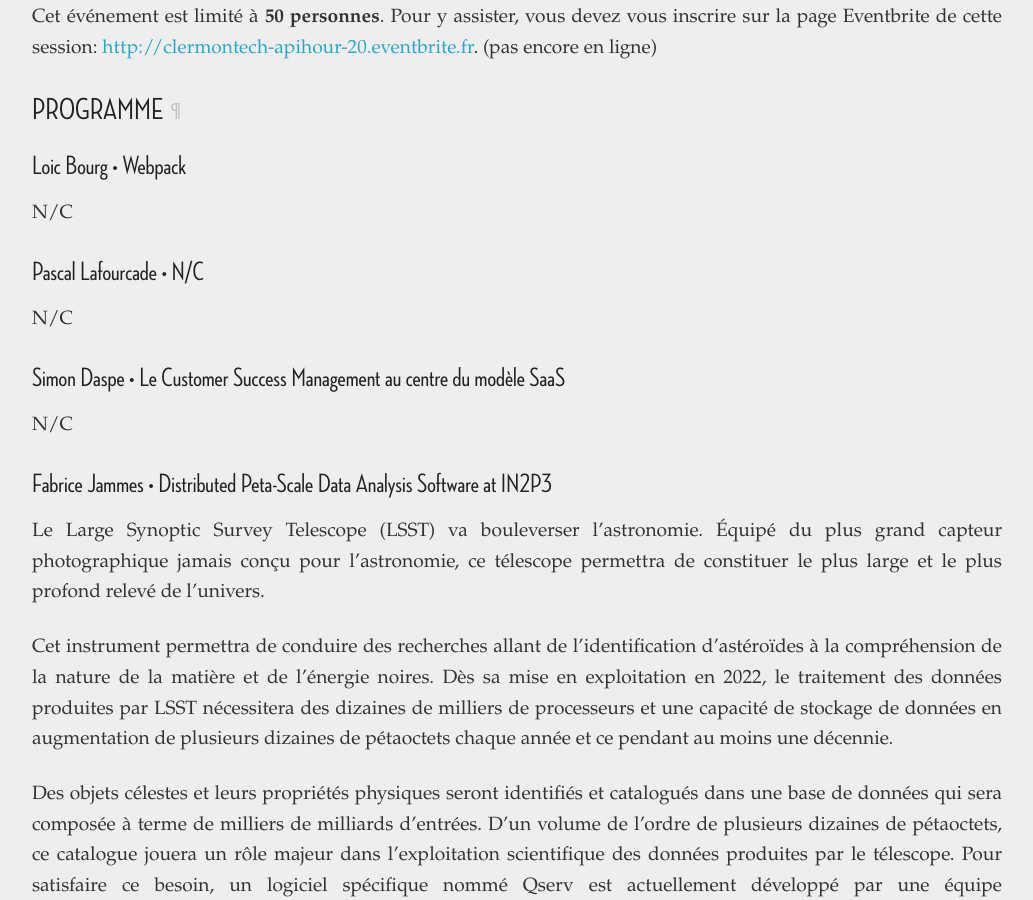
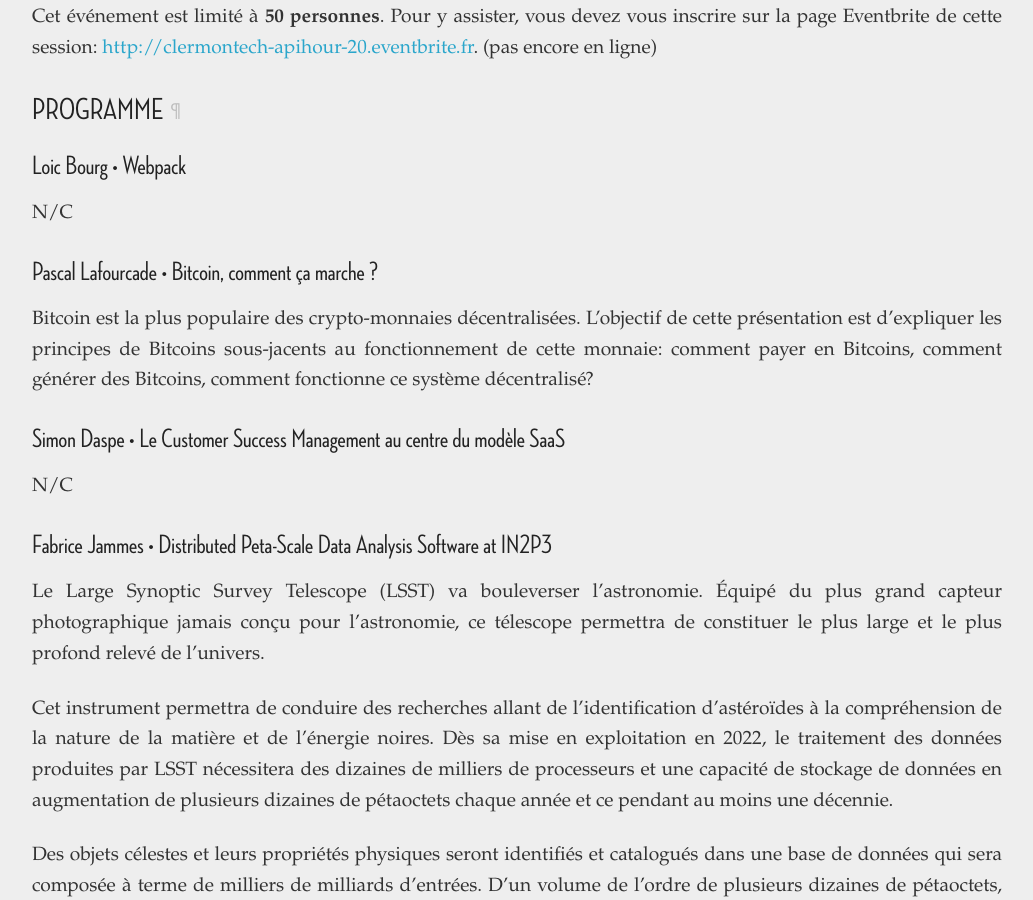
Before and after one commit to clermontech/clermontech.github.com, a Jekyll site: the page built from _posts/2016-05-06-api-hour-20.md, in a window 1280 px wide and 900 px high, scrolled down 1010 px. Shown: the whole window, without its empty margins (123-1156 px from the left). Built offline with Jekyll 4.4.1, drawn with Linux system fonts in a browser that asks for light colours.

Commit message:
Add Pascal title/abstract

```diff
--- a/_posts/2016-05-06-api-hour-20.md
+++ b/_posts/2016-05-06-api-hour-20.md
@@ -41,9 +41,13 @@
 
 N/C
 
-### Pascal Lafourcade • N/C
+### Pascal Lafourcade •  Bitcoin, comment ça marche ?
 
-N/C
+Bitcoin est la plus populaire des crypto-monnaies décentralisées. L’objectif de
+cette présentation est d’expliquer les principes de Bitcoins sous-jacents au
+fonctionnement de cette monnaie:  comment payer en Bitcoins, comment générer des
+Bitcoins, comment fonctionne ce système décentralisé?
+
 
 ### Simon Daspe • Le Customer Success Management au centre du modèle SaaS
 
```
